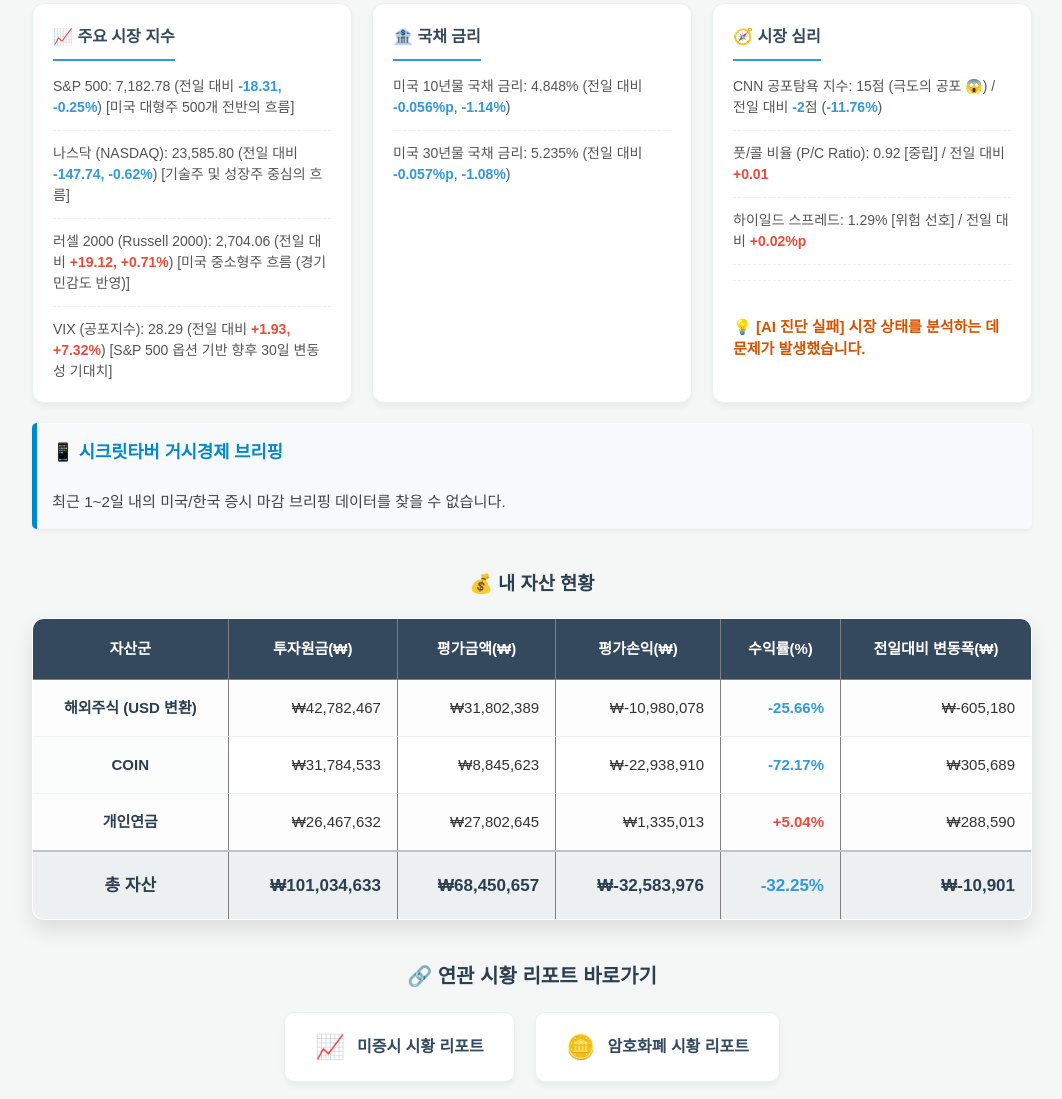
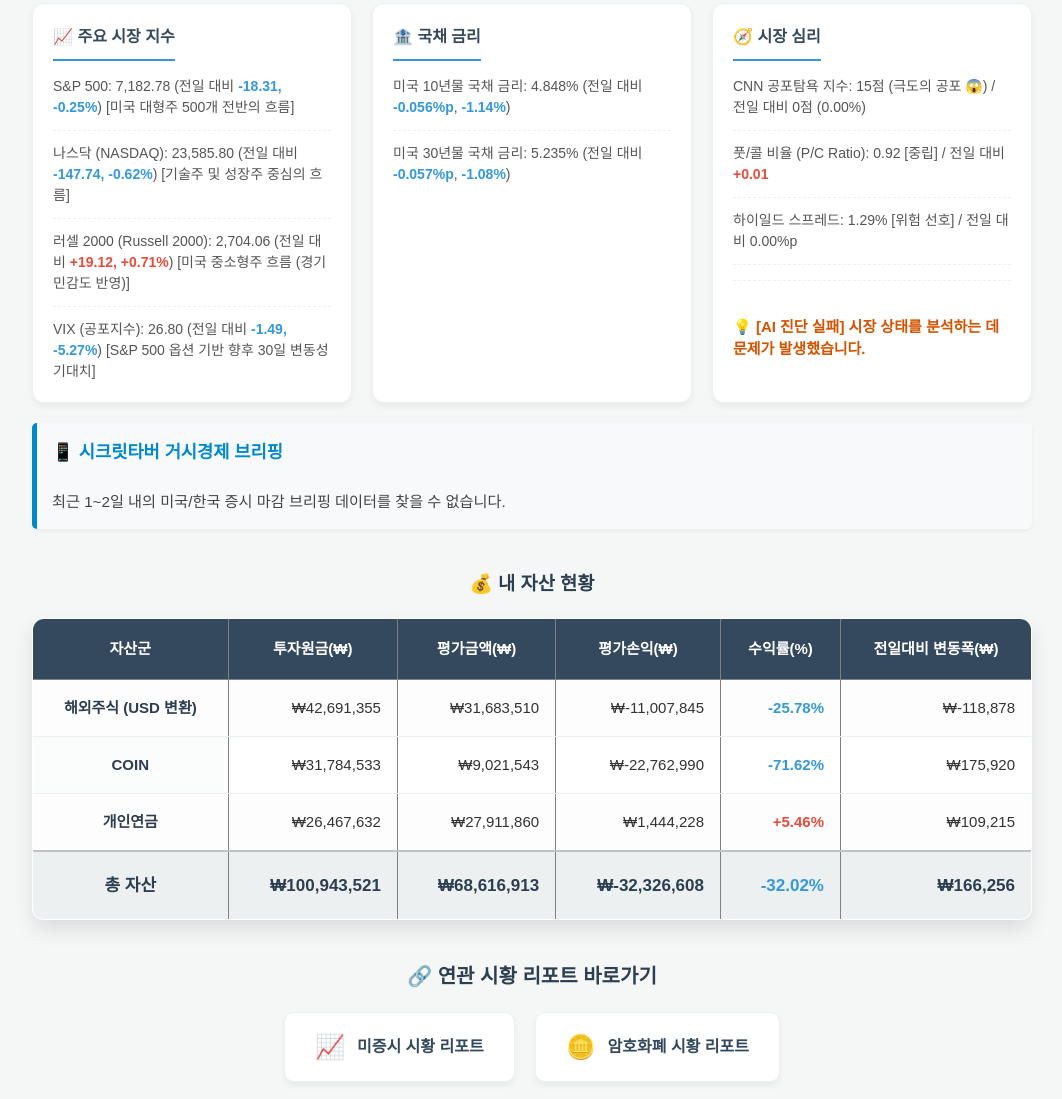
Before and after one commit to darkmirr-bitcoin/myAssetReport, a plain HTML site: page index.html in a window 1280 px wide. Shown: the part 283-1382 px from the top of the page, without its empty margins (108-1170 px from the left). Drawn offline with Linux system fonts and the light colour scheme.

Commit message:
🚀 일일 자산 리포트 및 아카이브 업데이트

```diff
--- a/index.html
+++ b/index.html
@@ -4,14 +4,14 @@
     <head>
         <meta charset="UTF-8">
         <meta name="viewport" content="width=device-width, initial-scale=1.0">
-        <title>일일 자산 리포트 (2026-11-25)</title>
+        <title>일일 자산 리포트 (2026-11-26)</title>
         <link rel="stylesheet" href="style.css">
     </head>
     <body>
         <h2>📊 일일 자산 리포트</h2>
         <div class="summary-header">
-            <p>🕒 <strong>업데이트:</strong> 2026-11-26 13:42:05 (KST)</p>
-            <p>💵 <strong>적용 환율:</strong> 1달러 = <strong>1,342.94원</strong></p>
+            <p>🕒 <strong>업데이트:</strong> 2026-11-27 13:46:03 (KST)</p>
+            <p>💵 <strong>적용 환율:</strong> 1달러 = <strong>1,340.08원</strong></p>
         </div>
 
         <!-- 🔥 여기에 AI 액션 보드가 가장 먼저 뜹니다! -->
@@ -24,7 +24,7 @@
             <div class="macro-cards">
                 <div class="macro-card">
                     <h4>📈 주요 시장 지수</h4>
-                    <ul><li>S&P 500: 7,182.78 (전일 대비 <span class="neg">-18.31,</span> <span class="neg">-0.25%</span>) [미국 대형주 500개 전반의 흐름]</li><li>나스닥 (NASDAQ): 23,585.80 (전일 대비 <span class="neg">-147.74,</span> <span class="neg">-0.62%</span>) [기술주 및 성장주 중심의 흐름]</li><li>러셀 2000 (Russell 2000): 2,704.06 (전일 대비 <span class="pos">+19.12,</span> <span class="pos">+0.71%</span>) [미국 중소형주 흐름 (경기 민감도 반영)]</li><li>VIX (공포지수): 28.29 (전일 대비 <span class="pos">+1.93,</span> <span class="pos">+7.32%</span>) [S&P 500 옵션 기반 향후 30일 변동성 기대치]</li></ul>
+                    <ul><li>S&P 500: 7,182.78 (전일 대비 <span class="neg">-18.31,</span> <span class="neg">-0.25%</span>) [미국 대형주 500개 전반의 흐름]</li><li>나스닥 (NASDAQ): 23,585.80 (전일 대비 <span class="neg">-147.74,</span> <span class="neg">-0.62%</span>) [기술주 및 성장주 중심의 흐름]</li><li>러셀 2000 (Russell 2000): 2,704.06 (전일 대비 <span class="pos">+19.12,</span> <span class="pos">+0.71%</span>) [미국 중소형주 흐름 (경기 민감도 반영)]</li><li>VIX (공포지수): 26.80 (전일 대비 <span class="neg">-1.49,</span> <span class="neg">-5.27%</span>) [S&P 500 옵션 기반 향후 30일 변동성 기대치]</li></ul>
                 </div>
                 <div class="macro-card">
                     <h4>🏦 국채 금리</h4>
@@ -32,7 +32,7 @@
                 </div>
                 <div class="macro-card">
                     <h4>🧭 시장 심리</h4>
-                    <ul><li>CNN 공포탐욕 지수: 15점 (극도의 공포 😱) / 전일 대비 <span class="neg">-2</span>점 (<span class="neg">-11.76%</span>)</li><li>풋/콜 비율 (P/C Ratio): 0.92 [중립] / 전일 대비 <span class="pos">+0.01</span></li><li>하이일드 스프레드: 1.29% [위험 선호] / 전일 대비 <span class="pos">+0.02%p</span></li><div class='ai-summary-line'><br><strong style='color:#d35400;'>💡 [AI 진단 실패] 시장 상태를 분석하는 데 문제가 발생했습니다.</strong></div></ul>
+                    <ul><li>CNN 공포탐욕 지수: 15점 (극도의 공포 😱) / 전일 대비 0점 (0.00%)</li><li>풋/콜 비율 (P/C Ratio): 0.92 [중립] / 전일 대비 <span class="pos">+0.01</span></li><li>하이일드 스프레드: 1.29% [위험 선호] / 전일 대비 0.00%p</li><div class='ai-summary-line'><br><strong style='color:#d35400;'>💡 [AI 진단 실패] 시장 상태를 분석하는 데 문제가 발생했습니다.</strong></div></ul>
                 </div>
             </div>
 
@@ -59,35 +59,35 @@
   <tbody>
     <tr>
       <td>해외주식 (USD 변환)</td>
-      <td>₩42,782,467</td>
-      <td>₩31,802,389</td>
-      <td>₩-10,980,078</td>
-      <td><span class='neg'>-25.66%</span></td>
-      <td>₩-605,180</td>
+      <td>₩42,691,355</td>
+      <td>₩31,683,510</td>
+      <td>₩-11,007,845</td>
+      <td><span class='neg'>-25.78%</span></td>
+      <td>₩-118,878</td>
     </tr>
     <tr>
       <td>COIN</td>
       <td>₩31,784,533</td>
-      <td>₩8,845,623</td>
-      <td>₩-22,938,910</td>
-      <td><span class='neg'>-72.17%</span></td>
-      <td>₩305,689</td>
+      <td>₩9,021,543</td>
+      <td>₩-22,762,990</td>
+      <td><span class='neg'>-71.62%</span></td>
+      <td>₩175,920</td>
     </tr>
     <tr>
       <td>개인연금</td>
       <td>₩26,467,632</td>
-      <td>₩27,802,645</td>
-      <td>₩1,335,013</td>
-      <td><span class='pos'>+5.04%</span></td>
-      <td>₩288,590</td>
+      <td>₩27,911,860</td>
+      <td>₩1,444,228</td>
+      <td><span class='pos'>+5.46%</span></td>
+      <td>₩109,215</td>
     </tr>
     <tr>
       <td>총 자산</td>
-      <td>₩101,034,633</td>
-      <td>₩68,450,657</td>
-      <td>₩-32,583,976</td>
-      <td><span class='neg'>-32.25%</span></td>
-      <td>₩-10,901</td>
+      <td>₩100,943,521</td>
+      <td>₩68,616,913</td>
+      <td>₩-32,326,608</td>
+      <td><span class='neg'>-32.02%</span></td>
+      <td>₩166,256</td>
     </tr>
   </tbody>
 </table>
```
Also changed, not shown: 1 other file.
